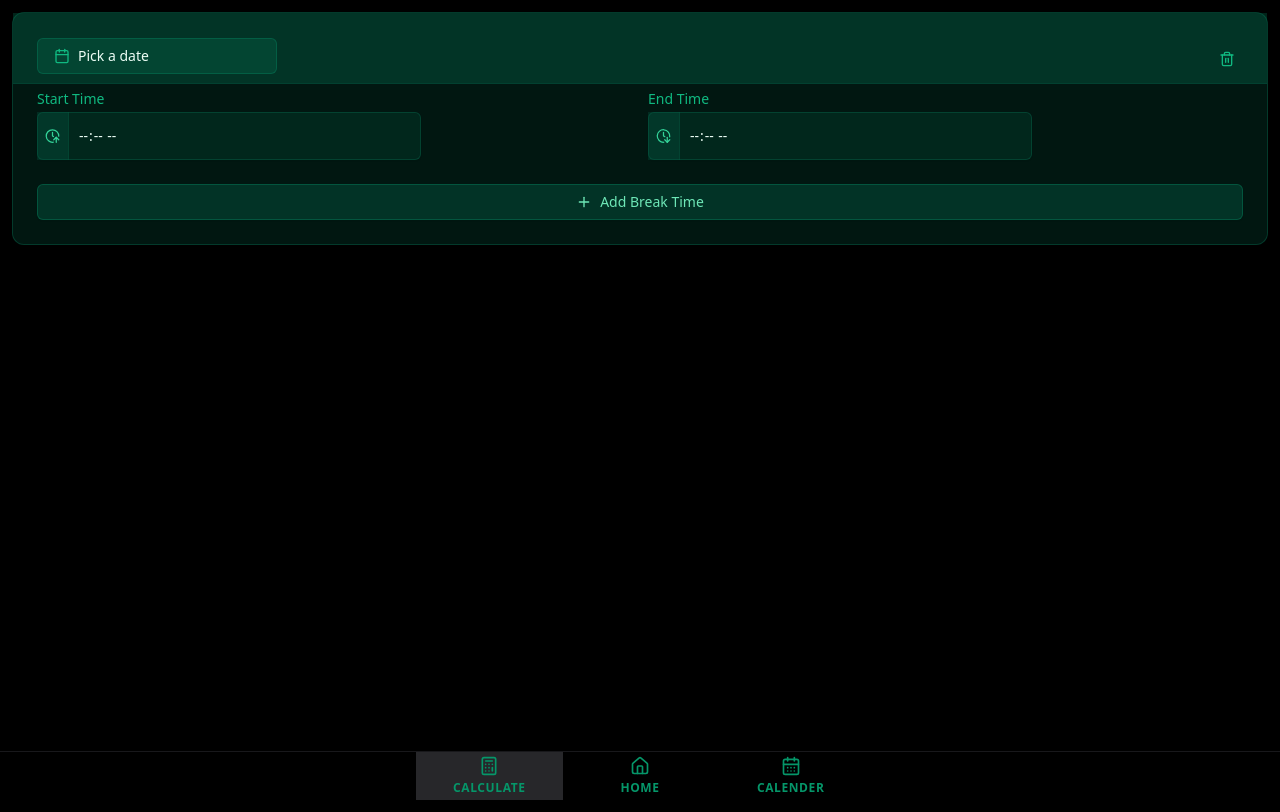
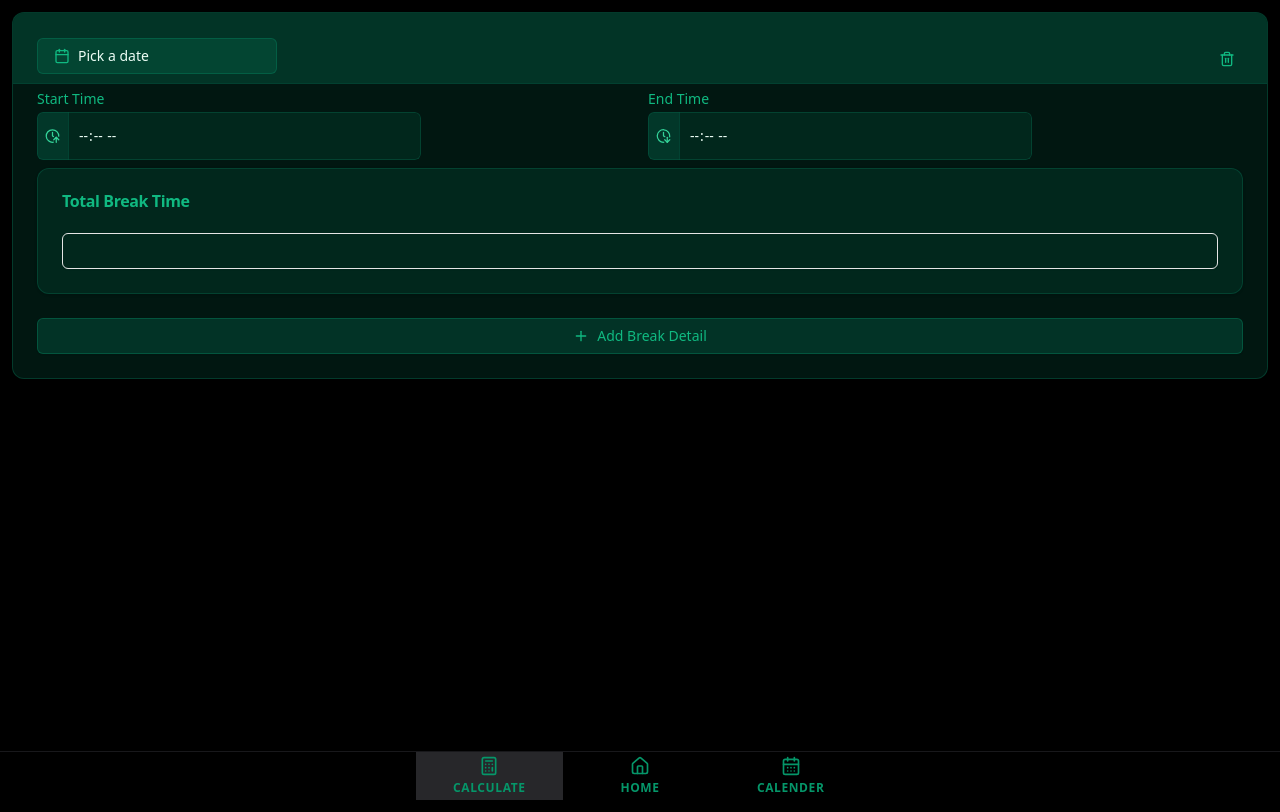
Before and after one commit to reiz0/money-manage, a Next.js app: page /calculate in a window 1280 px wide. Built offline with nearby package versions, Linux system fonts and the light colour scheme.

Commit message:
edit card component for adjusting this app design style

```diff
--- a/src/components/common/TimePicker.tsx
+++ b/src/components/common/TimePicker.tsx
@@ -11,7 +11,7 @@ export const TimePicker = ({ label, id }: Props) => {
   return (
     <div className="grid w-full max-w-sm items-center gap-1.5">
       <Label htmlFor={id}>{label}</Label>
-      <div className="relative">
+      <div className="relative rounded-md overflow-hidden">
         <Input
           type="time"
           id={id}
--- a/src/components/common/WorkTimeCard.tsx
+++ b/src/components/common/WorkTimeCard.tsx
@@ -4,14 +4,16 @@ import {
   CardContent,
   CardFooter,
   CardHeader,
+  CardTitle,
 } from "@/components/ui/card";
 import { Plus, Trash2 } from "lucide-react";
 import { DatePicker } from "./DatePicker";
 import { TimePicker } from "./TimePicker";
+import { Input } from "../ui/input";
 
 export const WorkTimeCard = () => {
   return (
-    <Card className="bg-emerald-900/30 border-emerald-800/50 text-emerald-500 m-3">
+    <Card className="m-3 overflow-hidden">
       <CardHeader className="flex flex-row items-center justify-between bg-emerald-700/30 border-b border-emerald-800/30 pb-2">
         <DatePicker />
         <Button
@@ -22,16 +24,21 @@ export const WorkTimeCard = () => {
           <Trash2 />
         </Button>
       </CardHeader>
-      <CardContent>
+      <CardContent className="grid gap-2">
         <div className="grid grid-cols-2 gap-4 mt-2">
           <TimePicker label="Start Time" id="startTime" />
           <TimePicker label="End Time" id="endTime" />
         </div>
-
+        <Card>
+          <CardHeader><CardTitle>Total Break Time</CardTitle></CardHeader>
+          <CardContent>
+            <Input className=""/>
+          </CardContent>
+        </Card>
       </CardContent>
       <CardFooter>
-        <Button variant="outline" className="w-full border-emerald-700/50 bg-emerald-800/40 text-emerald-300 active:bg-emerald-700 active:text-emerald-50 hover:border-emerald-700/50 hover:bg-emerald-800/40 hover:text-emerald-300">
-          <Plus />Add Break Time
+        <Button variant="outline" className="w-full border-emerald-700/50 bg-emerald-800/40 text-emerald-500 active:bg-emerald-700 active:text-emerald-50 hover:border-emerald-700/50 hover:bg-emerald-800/40 hover:text-emerald-300">
+          <Plus />Add Break Detail
         </Button>
       </CardFooter>
     </Card>
--- a/src/components/ui/card.tsx
+++ b/src/components/ui/card.tsx
@@ -9,7 +9,7 @@ const Card = React.forwardRef<
   <div
     ref={ref}
     className={cn(
-      "rounded-xl border bg-card text-card-foreground shadow",
+      "rounded-xl border bg-emerald-900/30 border-emerald-800/50 text-emerald-500 shadow",
       className
     )}
     {...props}
```
